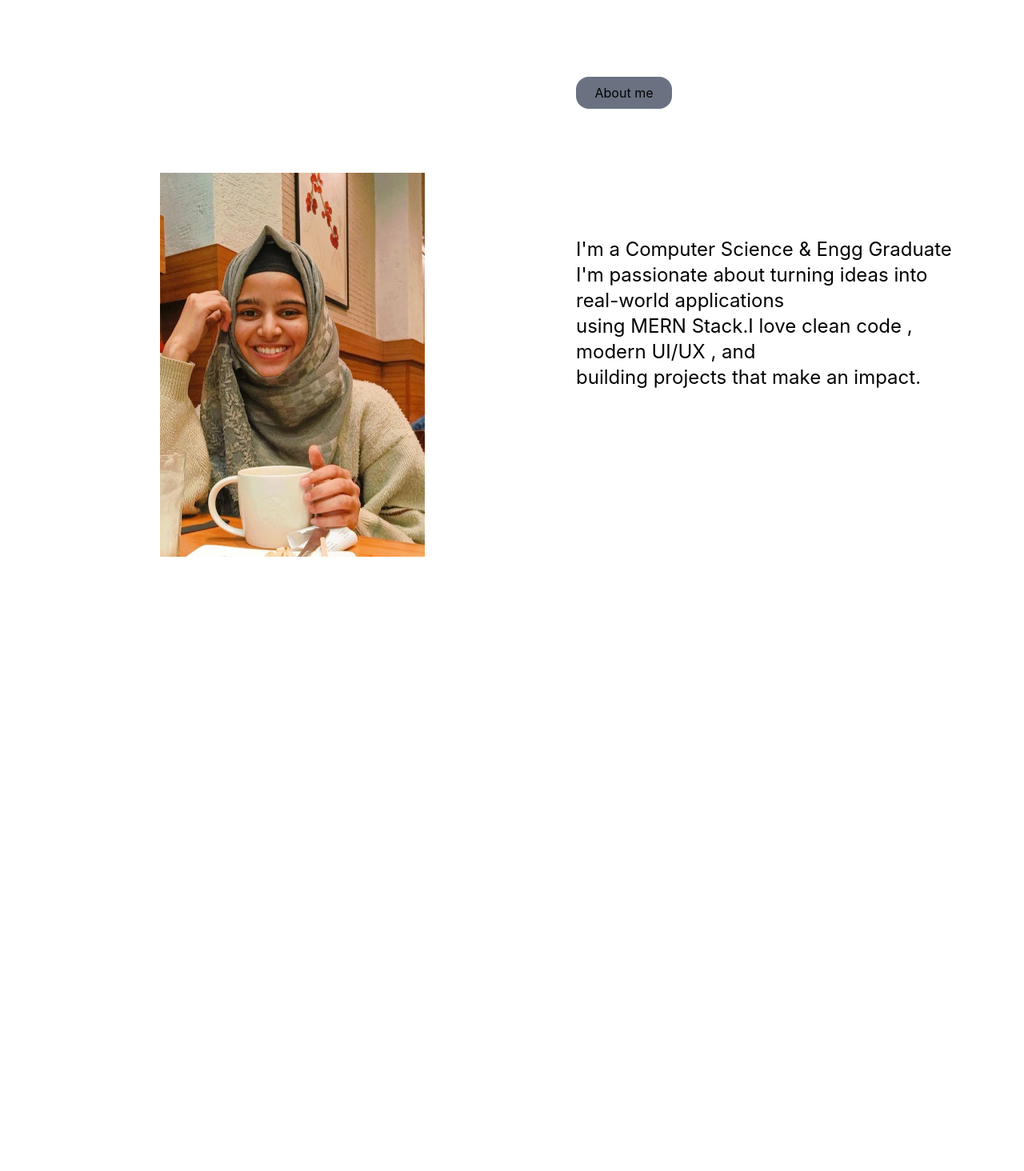
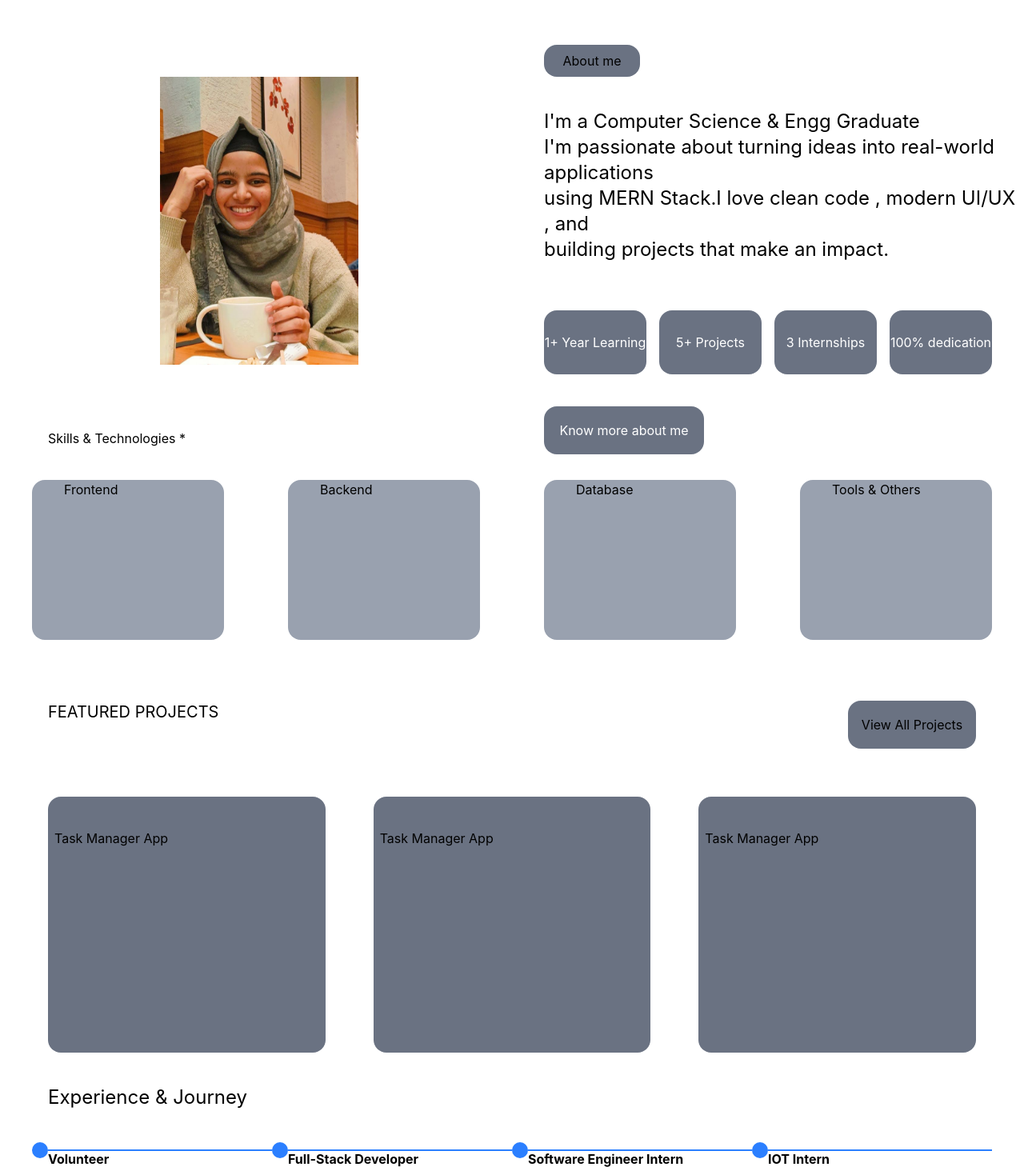
Before and after one commit to shifa-m/Portfolio, a React app in the folder portfolio/: page / in a window 1280 px wide. Shown: the part 842-2306 px from the top of the page at 80% size. Before the commit the page ends 1658 px from the top, so only its background shows below. Built offline with nearby package versions, Linux system fonts and the light colour scheme; the HTML template or start-up script is replaced by a standard one.

Commit message:
Experience

```diff
--- a/portfolio/src/App.jsx
+++ b/portfolio/src/App.jsx
@@ -1,12 +1,14 @@
 import React from 'react'
 import Header from './components/Navbar/header.jsx'
 import Page2 from './pages/Page2.jsx'
+import Page3 from './pages/Page3.jsx'
 
 const App = () => {
   return (
     <div>
       <Header/>
       <Page2/>
+      <Page3/>
     </div>
 
   )
--- a/portfolio/src/components/Card/RightCard.jsx
+++ b/portfolio/src/components/Card/RightCard.jsx
@@ -30,7 +30,7 @@ const RightCard = () => {
 
                                     </div>
                                   <div className='w-1/2 '>
-                                                                                                <img src={Profile} alt="Sheefa Mehreen" className=' h-190 w-190 rounded-full' />
+                                                                                                <img src={Profile} alt="Sheefa Mehreen" className=' h-130 w-130 rounded-full ml-35 mt-35' />
 
                                                                                                 </div>
                                     </div>
--- a/portfolio/src/pages/Page2.jsx
+++ b/portfolio/src/pages/Page2.jsx
@@ -3,21 +3,42 @@ import Profile from "../assets/images/profile.jpg"
 
 const Page2 = () => {
   return (
-    <div className='min-h-screen w-full  flex '>
-
-            <div className='w-1/2  h-200  '>
-                        <img src={Profile} alt="Sheefa Mehreen" className='h-120 m-50' />
+    <div className='min-h-screen w-full   '>
+   <div className='flex'>
+<div className='w-1/2   h-130   '>
+                        <img src={Profile} alt="Sheefa Mehreen" className='h-90 m-20 ml-50' />
 
             </div>
-            <div className='w-1/2  h-200'>
-            <button className='bg-gray-500 h-10 w-30 m-20 rounded-2xl '>About me</button>
-            <div className='m-20 text-2xl'>
+            <div className='w-1/2  h-130'>
+            <button className='bg-gray-500 h-10 w-30 m-10 rounded-2xl '>About me</button>
+            <div className='ml-10 text-2xl'>
                          <h1>I'm a Computer Science & Engg Graduate</h1>
             <h1>I'm passionate about turning ideas into real-world applications <br />using MERN Stack.I love clean code , modern UI/UX , and <br/>building projects that make an impact.</h1>
+
             </div>
 
+<div className='flex gap-4 m-10 mt-15 '>
+            <h1 className='h-20 w-40  bg-gray-500 flex justify-center items-center rounded-2xl text-white '>1+ Year Learning</h1>
+            <h1  className='h-20 w-40  bg-gray-500 flex justify-center items-center rounded-2xl text-white '>5+ Projects</h1>
+            <h1  className='h-20 w-40  bg-gray-500 flex justify-center items-center rounded-2xl text-white '>3 Internships</h1>
+            <h1  className='h-20 w-40  bg-gray-500 flex justify-center items-center rounded-2xl text-white '>100% dedication</h1>
+</div>
+<div>
+            <button className='ml-10 bg-gray-500 h-15 w-50 text-white  rounded-2xl'>Know more about me</button>
+</div>
+   </div>
 
             </div>
+            <div>
+                        <button className='ml-15 mb-10'>Skills & Technologies *</button>
+                        <div className='flex justify-around  '>
+                                    <h1 className='h-50 w-60 bg-gray-400 rounded-2xl pl-10'>Frontend</h1>
+                                     <h1 className='h-50 w-60 bg-gray-400 rounded-2xl pl-10'>Backend</h1>
+                                      <h1 className='h-50 w-60 bg-gray-400 rounded-2xl pl-10'>Database</h1>
+                                       <h1 className='h-50 w-60 bg-gray-400 rounded-2xl pl-10'>Tools & Others</h1>
+                        </div>
+            </div>
+
 
     </div>
   )
--- /dev/null
+++ b/portfolio/src/pages/Page3.jsx
@@ -0,0 +1,41 @@
+import React from 'react'
+
+const Page3 = () => {
+  return (
+    <div className='min-h-screen w-full '>
+<div className='flex justify-between'>
+            <h1 className='m-15 text-xl '>FEATURED PROJECTS</h1>
+            <button className=' bg-gray-500 h-15 w-40 rounded-2xl  m-15'>View All Projects</button>
+
+</div>
+<div className='flex'>
+            <h1 className='h-80 w-150 ml-15 bg-gray-500 rounded-2xl pt-10 pl-2'>Task Manager App</h1>
+             <h1 className='h-80 w-150 ml-15 bg-gray-500 rounded-2xl pt-10 pl-2'>Task Manager App</h1>
+              <h1 className='h-80 w-150 ml-15 bg-gray-500 mr-15 rounded-2xl pt-10 pl-2'>Task Manager App</h1>
+</div>
+ <h1 className='text-2xl ml-15 mt-10'>Experience & Journey</h1>
+<div className="flex items-center m-10">
+  <div className="w-5 h-5 rounded-full bg-blue-500"></div>
+
+  <div className="flex-1 h-[2px] bg-blue-500 font-bold">Volunteer <span className='flex'>Google Cloud Community Day</span><span>Contributed as a volunteer and</span><span>helped in event management.</span></div>
+
+ <div className="w-5 h-5 rounded-full bg-blue-500 "></div>
+  <div className="flex-1 h-[2px] bg-blue-500 font-bold">Full-Stack Developer <span className='flex'>Varcons Technology</span><span className='flex'>Built responsive UIs with React</span><span>and improved user experience.</span></div>
+
+  <div className="w-5 h-5 rounded-full bg-blue-500 "></div>
+
+
+  <div className="flex-1 h-[2px] bg-blue-500 font-bold">Software Engineer Intern <span className='flex'>Vivarthana Technology</span><span className='flex'>Worked on REST APIs,</span><span className='flex'>authentication and database</span> <span>integration.</span> </div>
+
+  <div className="w-5 h-5 rounded-full bg-blue-500"></div>
+  <div className="flex-1 h-[2px] bg-blue-500 font-bold">IOT Intern <span className='flex'>Ambience Technology</span><span className='flex'>Developed IoT-based applications </span><span> using Raspberry Pi.</span></div>
+
+</div>
+
+
+</div>
+
+  )
+}
+
+export default Page3
```
